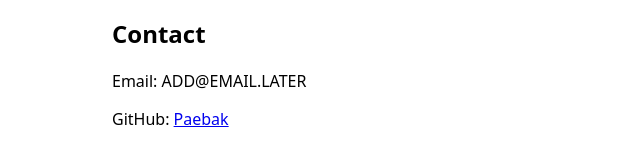
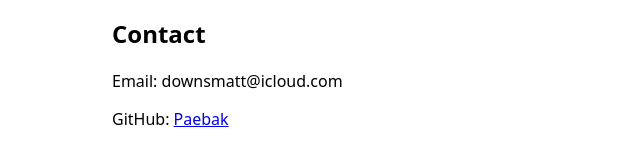
Before and after one commit to Paebak/home-page, a React (Vite) app: page /contact in a window 1280 px wide. Shown: the part 121-281 px from the top of the page, without its empty margins (48-688 px from the left). Built offline with nearby package versions, Linux system fonts and the light colour scheme.

Commit message:
Update email address in Contact component

```diff
--- a/src/pages/Contact.jsx
+++ b/src/pages/Contact.jsx
@@ -2,7 +2,7 @@ export default function Contact() {
   return (
     <section>
       <h2>Contact</h2>
-      <p>Email: ADD@EMAIL.LATER</p>
+      <p>Email: downsmatt@icloud.com</p>
       <p>GitHub: <a href="https://github.com/Paebak" target="_blank" rel="noreferrer">Paebak</a></p>
     </section>
   );
```
